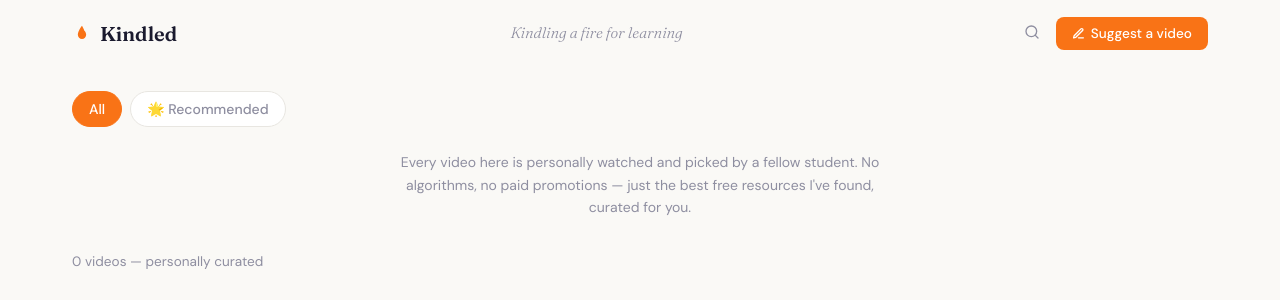
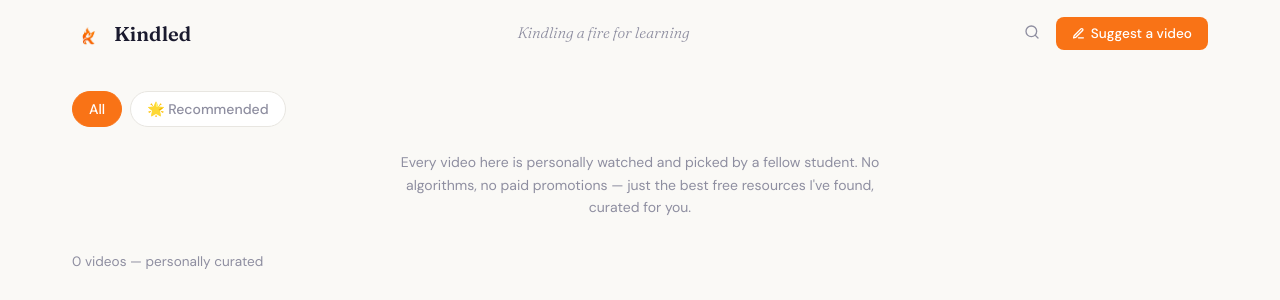
Before and after one commit to gsraj0301/Kindled, a Django app: page / in a window 1280 px wide. Shown: the top 300 px of the page. Run offline with Django 5.2, Linux system fonts and the light colour scheme; data that the repository does not hold is empty.

Commit message:
Add logo and favicon
Logo and favicon designed by kieskishore-cyber - thanks for the contribution!

```diff
--- a/static/css/main.css
+++ b/static/css/main.css
@@ -46,6 +46,12 @@ nav {
   font-size: 1.25rem;
   text-decoration: none;
   color: var(--text);
+}
+
+.nav-logo img {
+  width: 34px;
+  height: 34px;
+  object-fit: contain;
 }
 
 .nav-tagline {
--- a/templates/core/base.html
+++ b/templates/core/base.html
@@ -8,14 +8,16 @@
   <link rel="preconnect" href="https://fonts.googleapis.com">
   <link href="https://fonts.googleapis.com/css2?family=Fraunces:ital,opsz,wght@0,9..144,300;0,9..144,600;1,9..144,300&family=DM+Sans:wght@400;500&display=swap" rel="stylesheet">
   <link rel="stylesheet" href="{% static 'css/main.css' %}">
+  <link rel="icon" type="image/x-icon" href="{% static 'favicon/favicon.ico' %}">
+  <link rel="icon" type="image/png" sizes="32x32" href="{% static 'favicon/favicon-32x32.png' %}">
+  <link rel="icon" type="image/png" sizes="16x16" href="{% static 'favicon/favicon-16x16.png' %}">
+  <link rel="apple-touch-icon" href="{% static 'favicon/apple-touch-icon.png' %}">
 </head>
 <body>
 
 <nav>
   <a href="{% url 'home' %}" class="nav-logo">
-    <svg width="20" height="20" viewBox="0 0 24 24" fill="none">
-      <path d="M12 2C12 2 7 8 7 13a5 5 0 0010 0c0-2-1-4-2-5 0 0 0 3-2 4-1-2-1-4-1-4S8 11 8 13a4 4 0 008 0c0-4-4-11-4-11z" fill="#F97316"/>
-    </svg>
+    <img src="{% static 'logo.png' %}" alt="Kindled" width="34" height="34">
     Kindled
   </a>
 
```
Also changed, not shown: screenshots/favicon_io/favicon.ico (added), screenshots/favicon_io/site.webmanifest (added), static/favicon/android-chrome-192x192.png (added), static/favicon/android-chrome-512x512.png (added), static/favicon/apple-touch-icon.png (added), static/favicon/favicon-16x16.png (added), static/favicon/favicon-32x32.png (added), static/favicon/favicon.ico (added), static/favicon/site.webmanifest (added), static/logo.png (added), 6 other files.
